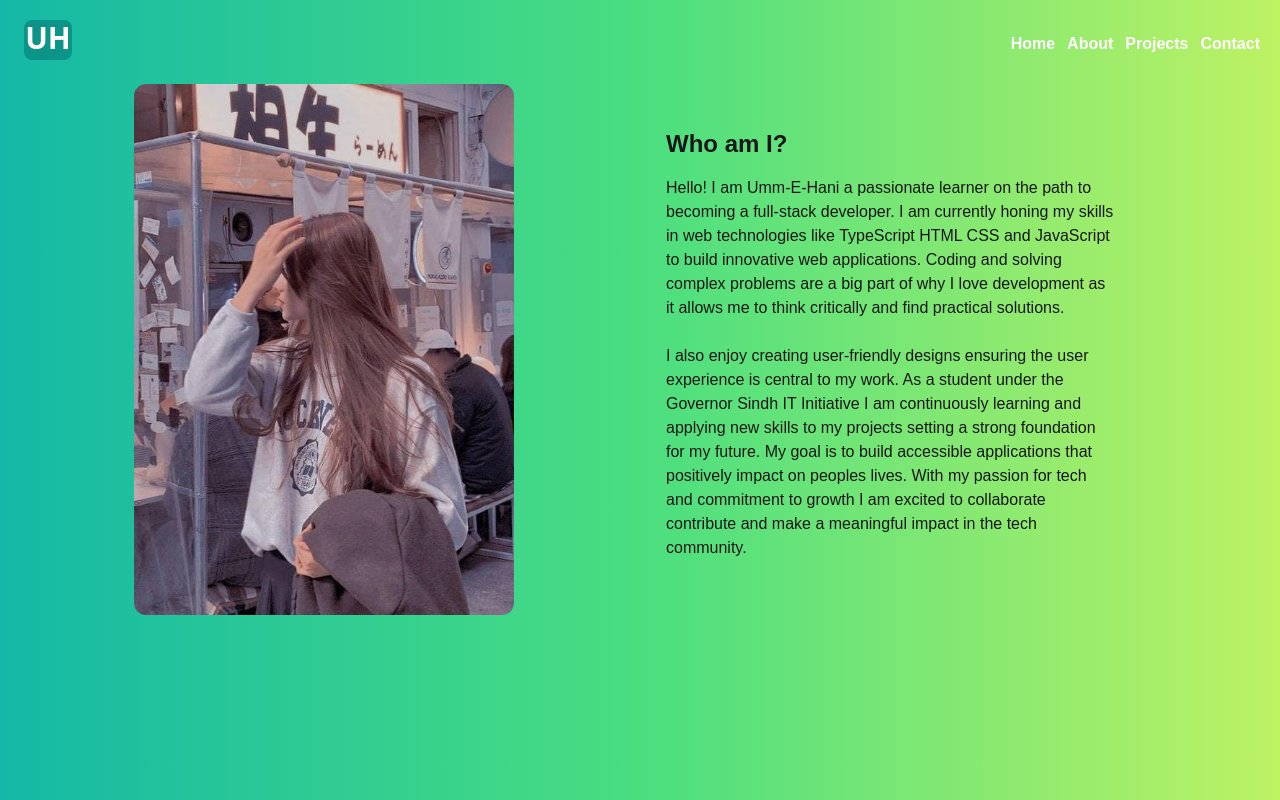
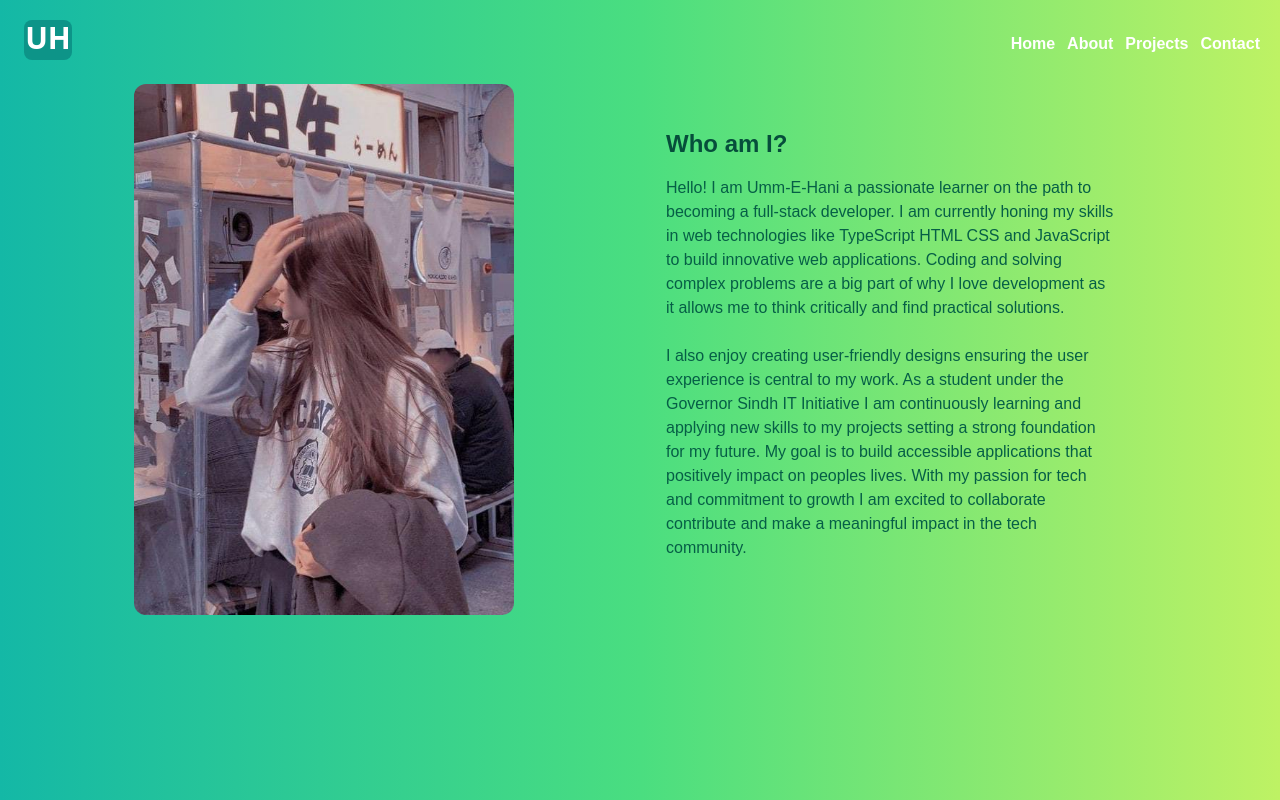
Before and after one commit to Umm-e-Hani02/portfolio-using-next-js-with-tailwind-CSS-milestone2, a Next.js app: page /about in a window 1280 px wide. Shown: the top 800 px of the page. Built offline with nearby package versions, Linux system fonts and the light colour scheme.

Commit message:
Update page.tsx

```diff
--- a/src/app/about/page.tsx
+++ b/src/app/about/page.tsx
@@ -11,8 +11,8 @@ export default function About() {
                 />
 
             <div className="items-center p-5 md:p-8 rounded-2xl max-w-lg text-left lg:ml-20 lg:-mt-6">
-                    <h3 className="text-center text-2xl font-semibold mb-4 lg:text-start">Who am I?</h3>
-                    <p className="text-center text-base md:text-base leading-relaxed lg:text-start">
+                    <h3 className="text-center text-2xl font-semibold mb-4 lg:text-start text-emerald-900">Who am I?</h3>
+                    <p className="text-center text-base md:text-base leading-relaxed lg:text-start text-emerald-800">
                         Hello! I am Umm-E-Hani a passionate learner on the path to becoming a full-stack developer. I am currently honing my skills in web technologies like TypeScript HTML CSS and JavaScript to build innovative web applications. Coding and solving complex problems are a big part of why I love development as it allows me to think critically and find practical solutions. <br /><br />
 
                         I also enjoy creating user-friendly designs ensuring the user experience is central to my work. As a student under the Governor Sindh IT Initiative I am continuously learning and applying new skills to my projects setting a strong foundation for my future. My goal is to build accessible applications that positively impact on peoples lives. With my passion for tech and commitment to growth I am excited to collaborate contribute and make a meaningful impact in the tech community.
```
